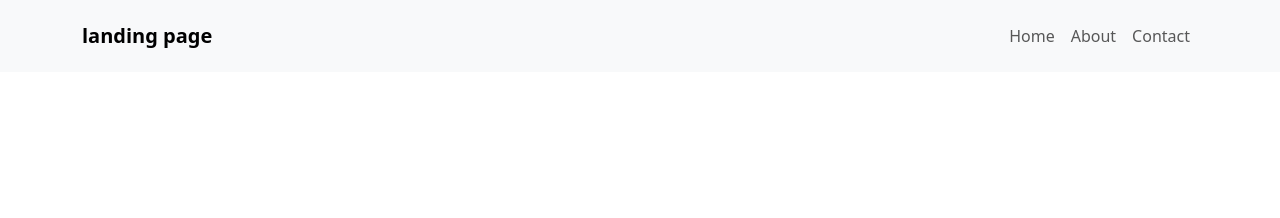
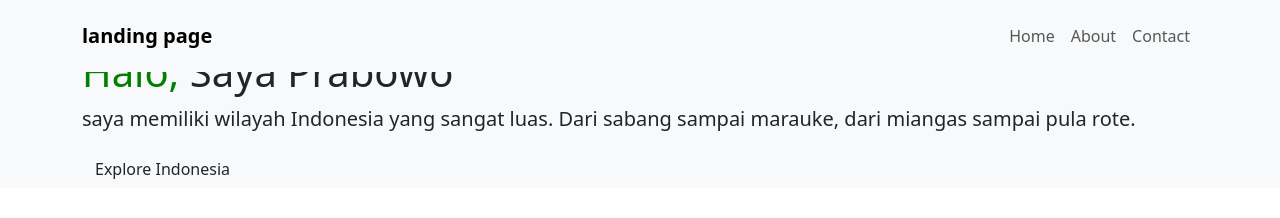
Before and after one commit to fachryadli42-netizen/portofolio-pikri, a plain HTML site: page index.html in a window 1280 px wide. Drawn offline with nearby package versions, Linux system fonts and the light colour scheme.

Commit message:
Update index.html

```diff
--- a/index.html
+++ b/index.html
@@ -30,8 +30,25 @@
                   </ul>
                   </div>
                   </div>
-
+                  </nav>
+    <!-- penutup Navbar/Navigasi -->
     <script src="https://cdn.jsdelivr.net/npm/@popperjs/core@2.11.8/dist/umd/popper.min.js" integrity="sha384-I7E8VVD/ismYTF4hNIPjVp/Zjvgyol6VFvRkX/vR+Vc4jQkC+hVqc2pM8ODewa9r" crossorigin="anonymous"></script>
     <script src="https://cdn.jsdelivr.net/npm/bootstrap@5.3.8/dist/js/bootstrap.min.js" integrity="sha384-G/EV+4j2dNv+tEPo3++6LCgdCROaejBqfUeNjuKAiuXbjrxilcCdDz6ZAVfHWe1Y" crossorigin="anonymous"></script>
   </body>
 </html>
+<!-- Header -->
+<section class="mt-5 text-center text-sm-start bg-light">
+  <div class="container">
+    <div class="d-flex align-items-center text-center text-sm-start">
+      <div>
+        <h1 class="h1"><span style="color:green">Halo,</span> Saya Prabowo</h1>
+        <p class="lead">
+          saya memiliki wilayah Indonesia yang sangat luas. Dari sabang sampai marauke, dari miangas sampai pula rote.
+        </p>
+
+        <a href="https://presidenri.go.id/">
+          <button class="btn btn-succes">Explore Indonesia
+          </button>
+        </a>
+      </div>
+      <img
```
